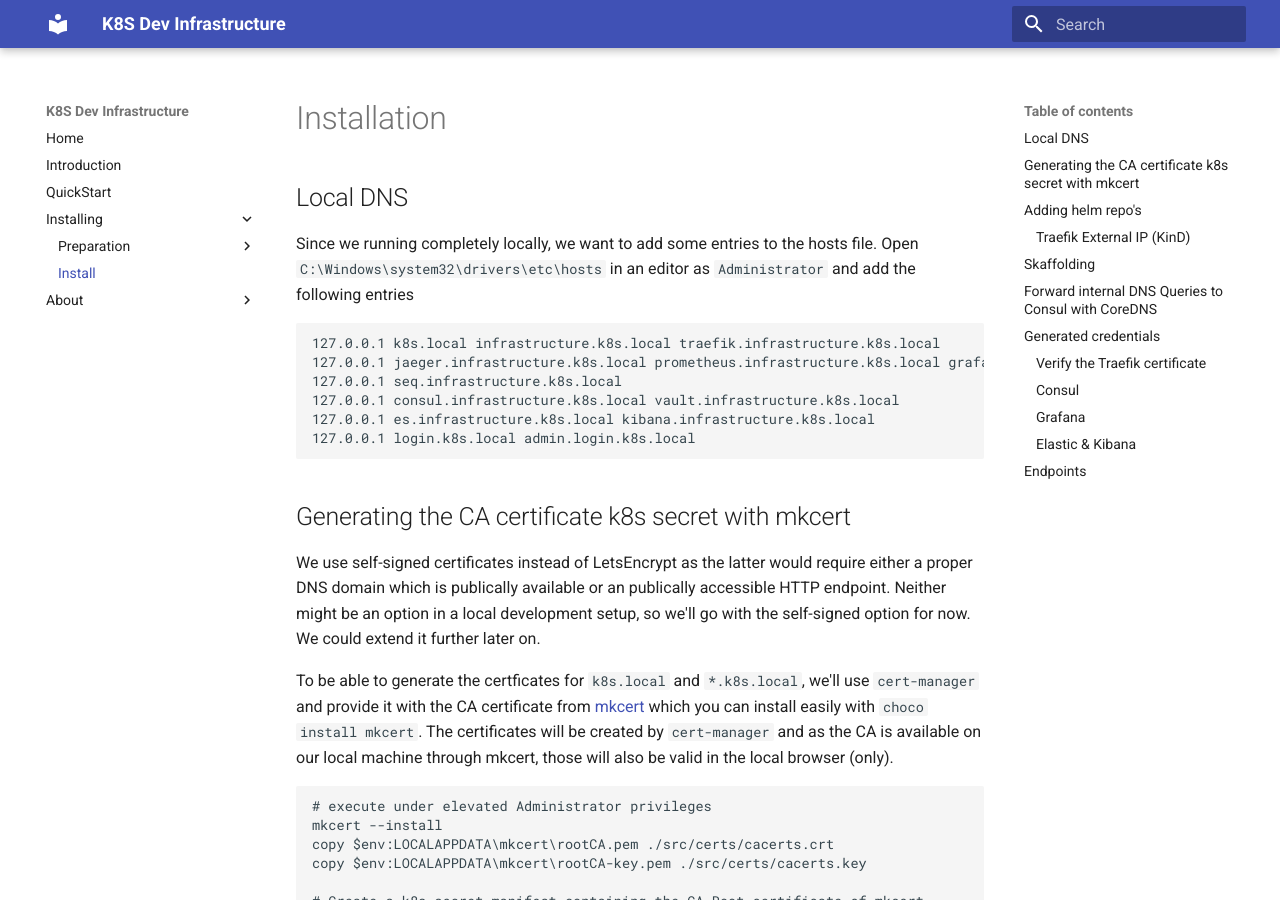
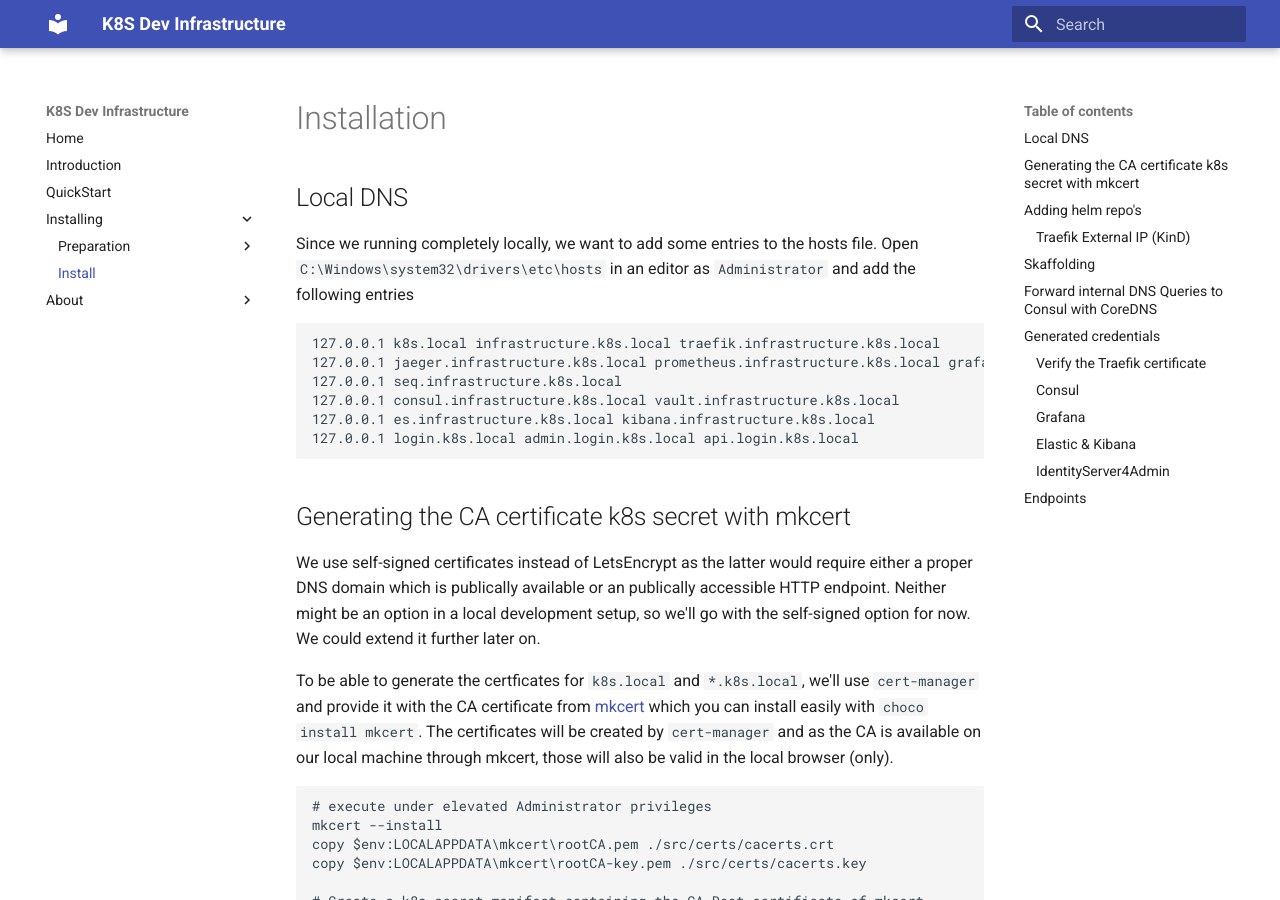
Before and after one commit to bravecobra/k8s-dev-infrastructure, an MkDocs documentation site: the page built from docs/installation.md, in a window 1280 px wide and 900 px high. Built offline with MkDocs 1.6.1 and Material for MkDocs 9.7.7, drawn with Linux system fonts in a browser that asks for light colours; some of the changed text lies outside the part shown.

Commit message:
Added extra info in the docs

````diff
--- a/docs/installation.md
+++ b/docs/installation.md
@@ -11,7 +11,7 @@
 127.0.0.1 seq.infrastructure.k8s.local
 127.0.0.1 consul.infrastructure.k8s.local vault.infrastructure.k8s.local
 127.0.0.1 es.infrastructure.k8s.local kibana.infrastructure.k8s.local
-127.0.0.1 login.k8s.local admin.login.k8s.local
+127.0.0.1 login.k8s.local admin.login.k8s.local api.login.k8s.local
 ```
 
 ## Generating the CA certificate k8s secret with mkcert
@@ -136,6 +136,13 @@
 kubectl get secret elastic-es-es-elastic-user -n infrastructure -o go-template='{{.data.elastic | base64decode}}'
 ```
 
+### IdentityServer4Admin
+
+```text
+username: admin
+password: Password_123
+```
+
 ## Endpoints
 
 - [Traefik](https://traefik.infrastructure.k8s.local/dashboard/)
````
